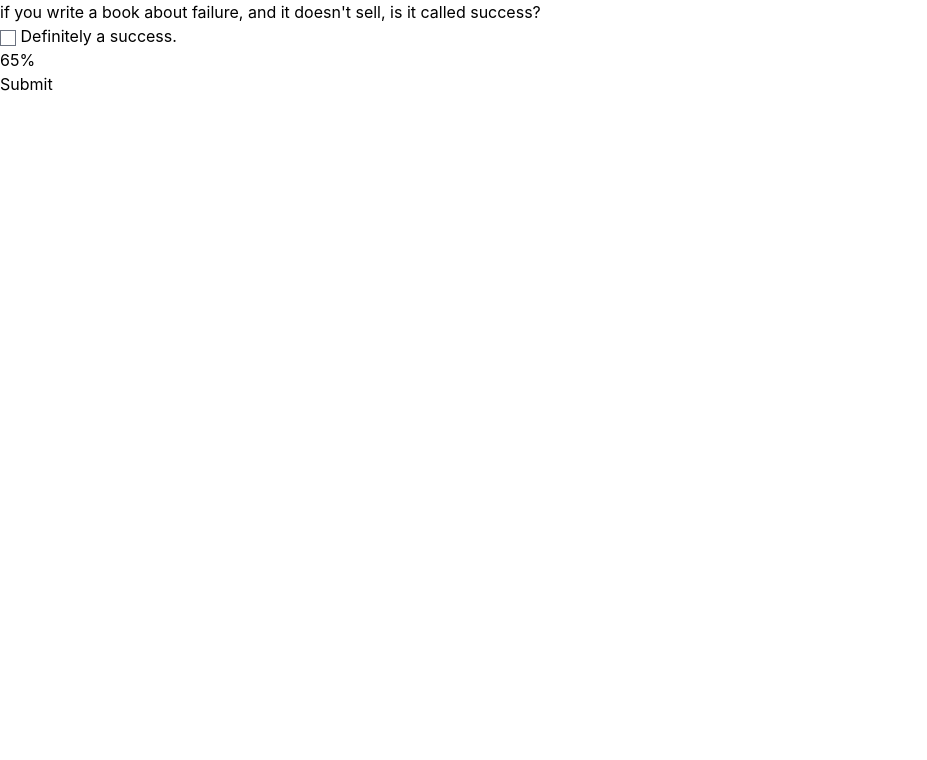
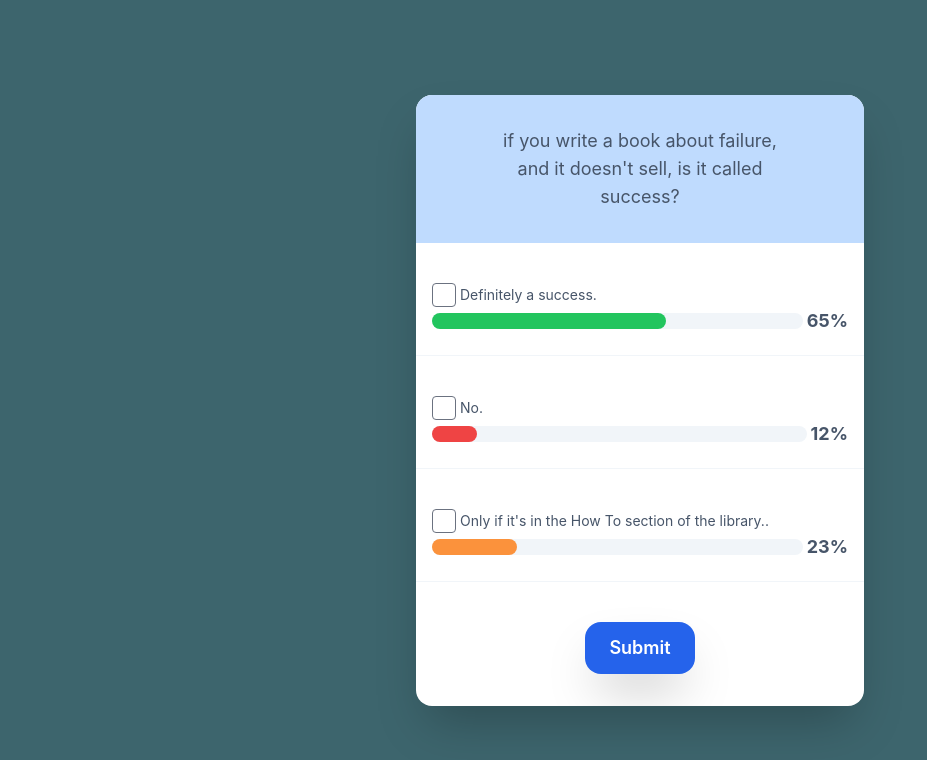
Before and after one commit to mbianou-bradon/icodethis-daily-ui-challenge, a website: page public/Jan 12, 2023/index.html in a window 1280 px wide. Shown: the whole page, without its empty margins (0-927 px from the left). Drawn offline with Linux system fonts and the light colour scheme.

Commit message:
Added styles

```diff
--- a/public/Jan 12, 2023/index.html
+++ b/public/Jan 12, 2023/index.html
@@ -7,34 +7,60 @@
     <link rel="stylesheet" href="../style.css">
     <title>Poll</title>
 </head>
-<body>
-    <div>
+<body class="bg-[#3d656d] flex items-center justify-center min-h-screen">
+    <div class="bg-white w-full shadow-2xl max-w-md pb-8 space-y-5 text-lg text-slate-600 rounded-2xl overflow-hidden [&_*]:transition-all [&_*]:ease-linear [&_*]:duration-200">
         <div>
-            <div>
-                <p>if you write a book about failure,
+            <div class="w-full text-center bg-blue-200 py-8 text-slate-600">
+                <p class="w-[65%] mx-auto">if you write a book about failure,
                     and it doesn't sell, is it called success?
                 </p>
             </div>
 
-            <div>
+            <div class="flex justify-center flex-col gap-y-10 my-10 [&>*]:px-4 text-sm [&>*]:border-b [&>*]:border-slate-100 [&>*]:pb-5">
                 <div>
-                    <div>
-                        <input type="checkbox" name="first" id="vote">
+                    <div class="flex items-center gap-1">
+                        <input type="checkbox" name="first" id="vote1" class="h-6 w-6 rounded focus:outline-none active:outline-none cursor-pointer">
                         <label for="first">Definitely a success.</label>
                     </div>
 
-                    <div>
-                        <div>
-                            <div></div>
+                    <div class="flex items-center gap-1">
+                        <div class="w-full h-4 rounded-full bg-slate-100">
+                            <div class="bg-green-500 w-[63%] rounded-full h-full"></div>
                         </div>
-                        <h2>65%</h2>
+                        <h2 class="text-lg font-bold">65%</h2>
+                    </div>
+                </div>
+                <div>
+                    <div class="flex items-center gap-1">
+                        <input type="checkbox" name="second" id="vote2" class="h-6 w-6 rounded focus:outline-none active:outline-none cursor-pointer">
+                        <label for="second">No.</label>
+                    </div>
+
+                    <div class="flex items-center gap-1">
+                        <div class="w-full h-4 rounded-full bg-slate-100">
+                            <div class="bg-red-500 w-[12%] rounded-full h-full"></div>
+                        </div>
+                        <h2 class="text-lg font-bold">12%</h2>
+                    </div>
+                </div>
+                <div>
+                    <div class="flex items-center gap-1">
+                        <input type="checkbox" name="third" id="vote3" class="h-6 w-6 rounded focus:outline-none active:outline-none cursor-pointer">
+                        <label for="third">Only if it's in the How To section of the library..</label>
+                    </div>
+
+                    <div class="flex items-center gap-1">
+                        <div class="w-full h-4 rounded-full bg-slate-100">
+                            <div class="bg-orange-400 w-[23%] rounded-full h-full"></div>
+                        </div>
+                        <h2 class="text-lg font-bold">23%</h2>
                     </div>
                 </div>
 
 
             </div>
 
-            <div>
+            <div class="bg-blue-600 text-white font-semibold rounded-2xl cursor-pointer w-fit px-6 py-3 hover:bg-blue-700 active:scale-90 shadow-2xl mx-auto">
                 <h2>Submit</h2>
             </div>
         </div>
```
Also changed, not shown: public/style.css.
